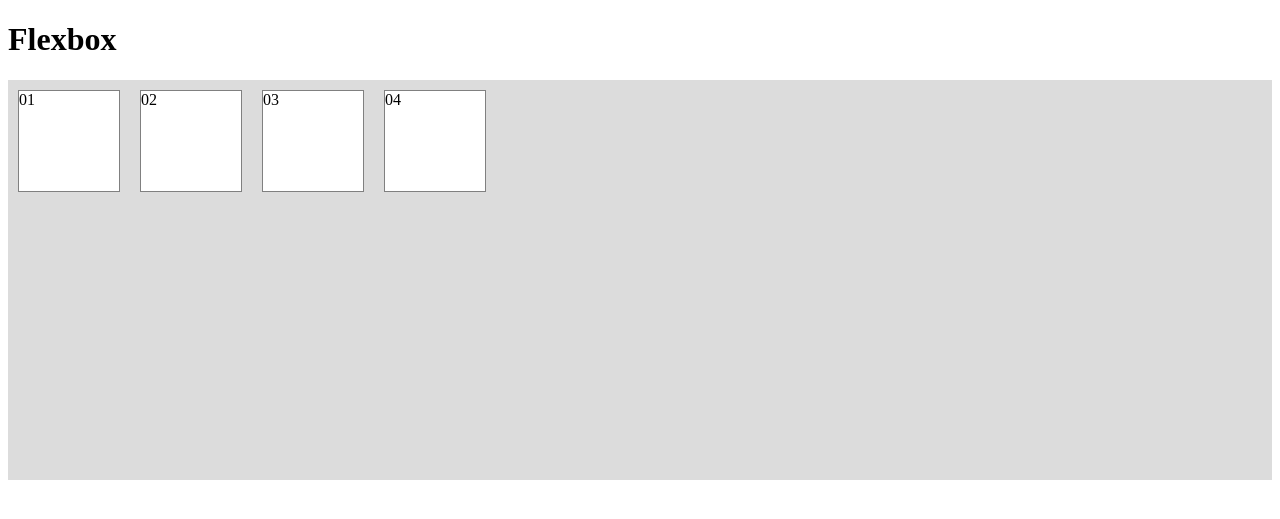
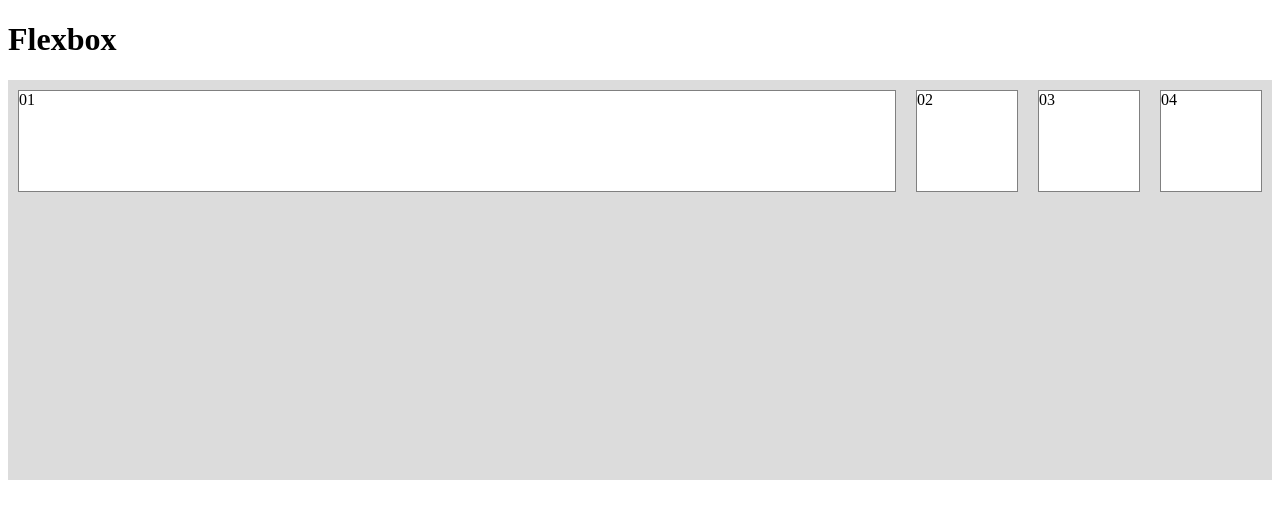
Before and after one commit to juliajgp/Aprendendo-Web, a PHP site: page /web11.html in a window 1280 px wide. Shown: the top 519 px of the page. Run offline with PHP 8.4, Linux system fonts and the light colour scheme.

Commit message:
Add files via upload

```diff
--- a/HTML + CSS Recursos especiais/Estilo.css
+++ b/HTML + CSS Recursos especiais/Estilo.css
@@ -3,19 +3,37 @@
     height: 400px;
     display: flex;
 
-    /*row|row-reverse|column|column-reverse*/
+    /*row|row-reverse|column|column-reverse
     flex-direction: row;
 
-    /*nowrap|wrap|wrap-reverse*/
+    /*nowrap|wrap|wrap-reverse
     flex-wrap: nowrap;
 
-    justify-content: flex-start;
+    justify-content: space-around;
+    align-items: baseline;*/
 }
 
 .item {
-    width:100px;
+    width: 100px;
     height: 100px;
     margin: 10px;
     background: white;
     border: 1px solid grey;
+    flex-grow: 0;
 }
+
+.item1 {
+    flex-grow: 1;
+}
+/*
+.ordem2 {
+    order: 2;
+}
+
+.ordem3 {
+    order: 3;
+}
+
+.ordem4 {
+    order: 4;
+}*/
--- a/HTML + CSS Recursos especiais/web11.html
+++ b/HTML + CSS Recursos especiais/web11.html
@@ -13,7 +13,7 @@
 
         <h1>Flexbox</h1>
         <div id="conteudo">
-            <div class="item">01</div>
+            <div class="item item1">01</div>
             <div class="item">02</div>
             <div class="item">03</div>
             <div class="item">04</div>
```
